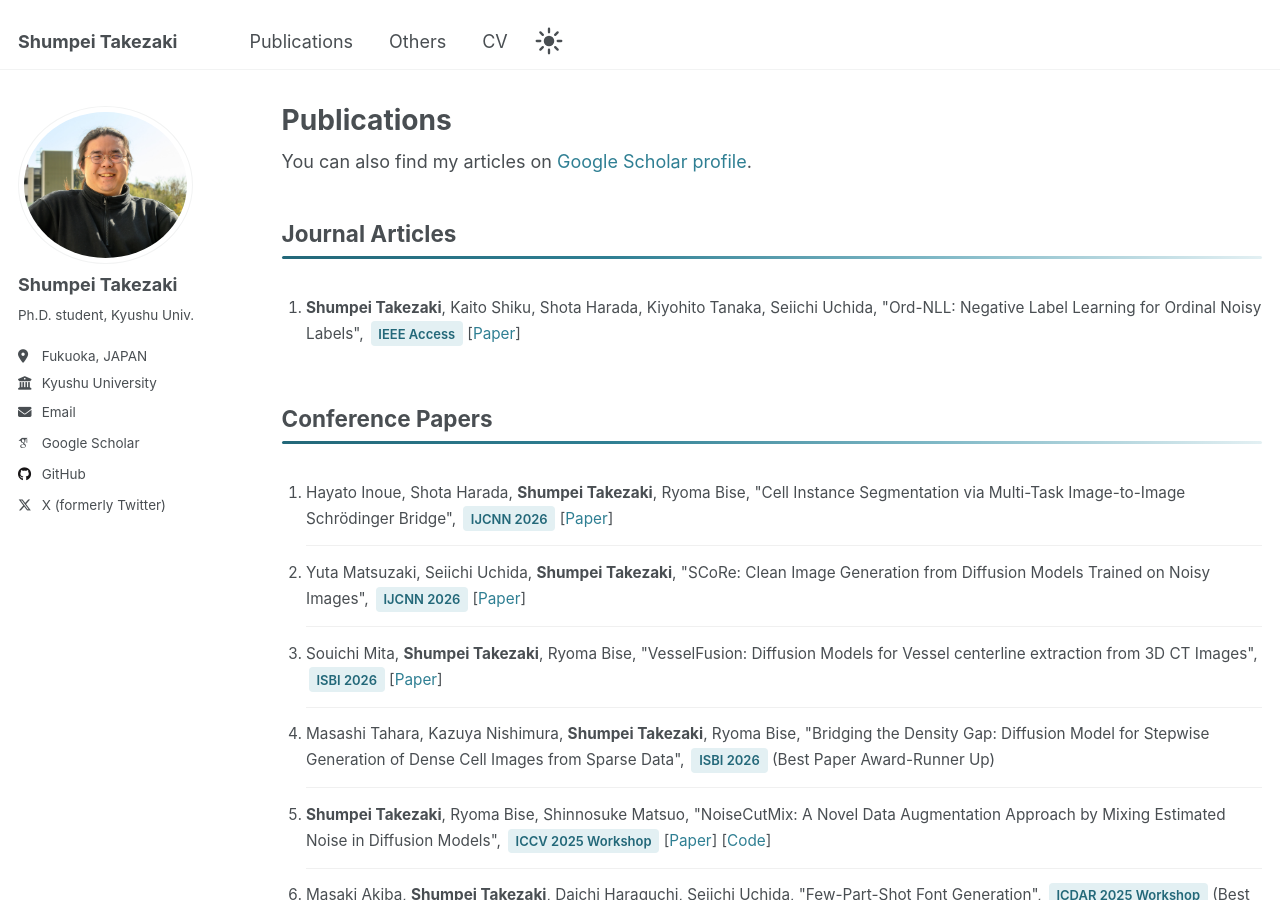
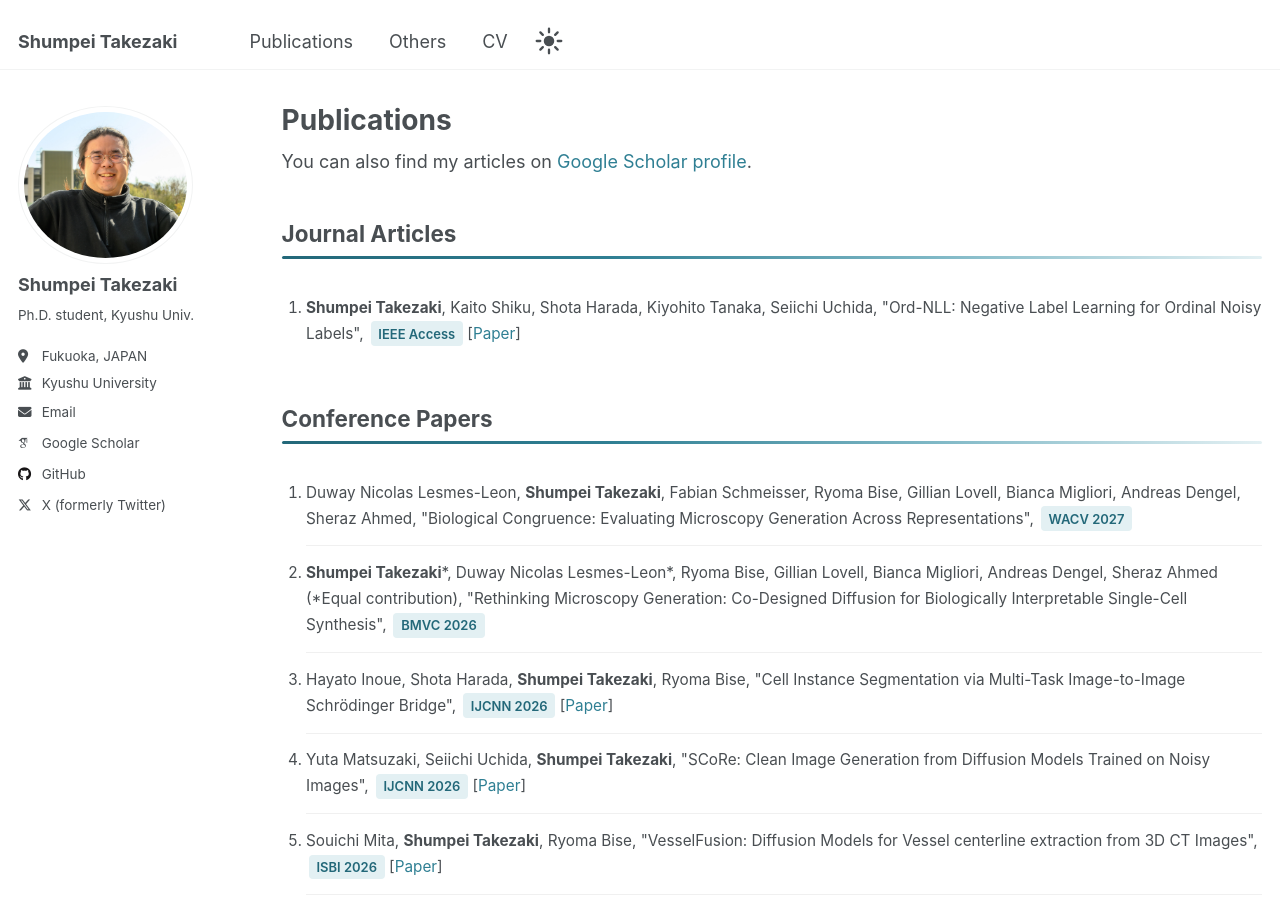
Before and after one commit to shumpei-takezaki/shumpei-takezaki.github.io, a Jekyll site: the page built from _pages/publications.html, in a window 1280 px wide and 900 px high. Built offline with Jekyll 4.4.1, drawn with Linux system fonts in a browser that asks for light colours; some web fonts are replaced.

Commit message:
add BMVC 2026 and WACV 2027 papers and news, DFKI visit in biography
Co-Authored-By: Claude Sonnet 5.5 <noreply@anthropic.com>

```diff
--- a/_data/news.yml
+++ b/_data/news.yml
@@ -1,6 +1,12 @@
 # News items — add new entries at the TOP of the list.
 # date: "YYYY-MM"
 # text: one short sentence. Markdown OK (e.g. **IJCNN 2026** for bold).
+
+- date: "2026-10"
+  text: "A paper was accepted to **WACV 2027**."
+
+- date: "2026-08"
+  text: "A paper was accepted to **BMVC 2026**."
 
 - date: "2026-08"
   text: "A paper was accepted to **IEEE Access**."
--- a/_data/publications.yml
+++ b/_data/publications.yml
@@ -50,6 +50,22 @@
   paperurl:
   code:
   date: "2026-08-05"
+
+- title: "Biological Congruence: Evaluating Microscopy Generation Across Representations"
+  category: conferences
+  venue: "WACV 2027"
+  authors: "Duway Nicolas Lesmes-Leon, <strong>Shumpei Takezaki</strong>, Fabian Schmeisser, Ryoma Bise, Gillian Lovell, Bianca Migliori, Andreas Dengel, Sheraz Ahmed"
+  paperurl:
+  code:
+  date: "2027-01-06"
+
+- title: "Rethinking Microscopy Generation: Co-Designed Diffusion for Biologically Interpretable Single-Cell Synthesis"
+  category: conferences
+  venue: "BMVC 2026"
+  authors: "<strong>Shumpei Takezaki</strong>*, Duway Nicolas Lesmes-Leon*, Ryoma Bise, Gillian Lovell, Bianca Migliori, Andreas Dengel, Sheraz Ahmed (*Equal contribution)"
+  paperurl:
+  code:
+  date: "2026-11-23"
 
 - title: "Ord-NLL: Negative Label Learning for Ordinal Noisy Labels"
   category: journals
--- a/_includes/head/custom.html
+++ b/_includes/head/custom.html
@@ -2,7 +2,7 @@
 
 <!-- start custom head snippets -->
 
-<!-- favicon from https://commons.wikimedia.org/wiki/File:OOjs_UI_icon_academic-progressive.svg -->
+<!-- favicon: images/favicon*.png|svg|ico (round portrait). Bump ?v=N below when the icon changes, to bypass the browser cache. -->
 <link rel="apple-touch-icon" sizes="180x180" href="{{ base_path }}/images/apple-touch-icon-180x180.png?v=2"/>
 <link rel="icon" type="image/svg+xml" href="{{ base_path }}/images/favicon.svg?v=2"/>
 <link rel="icon" type="image/png" href="{{ base_path }}/images/favicon-32x32.png?v=2" sizes="32x32"/>
```
Also changed, not shown: _pages/about.md (+3 -1 lines).
